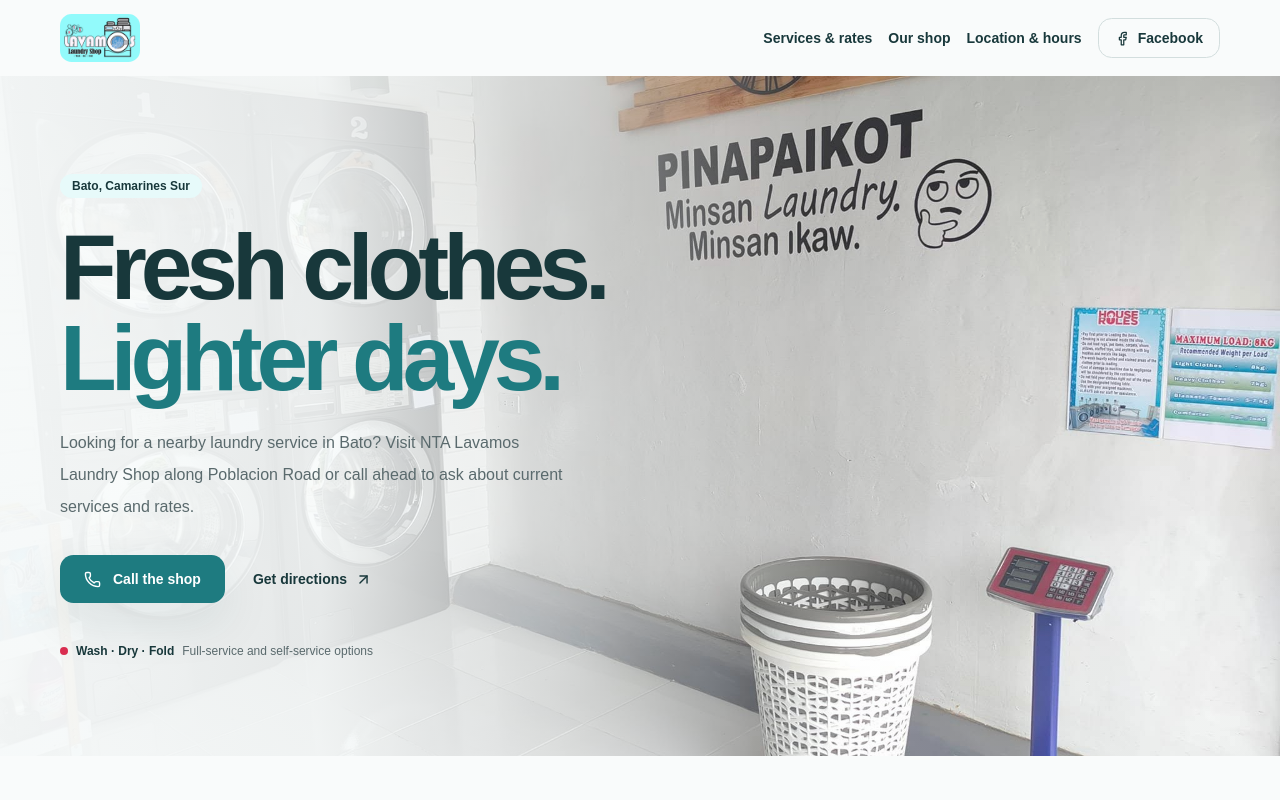
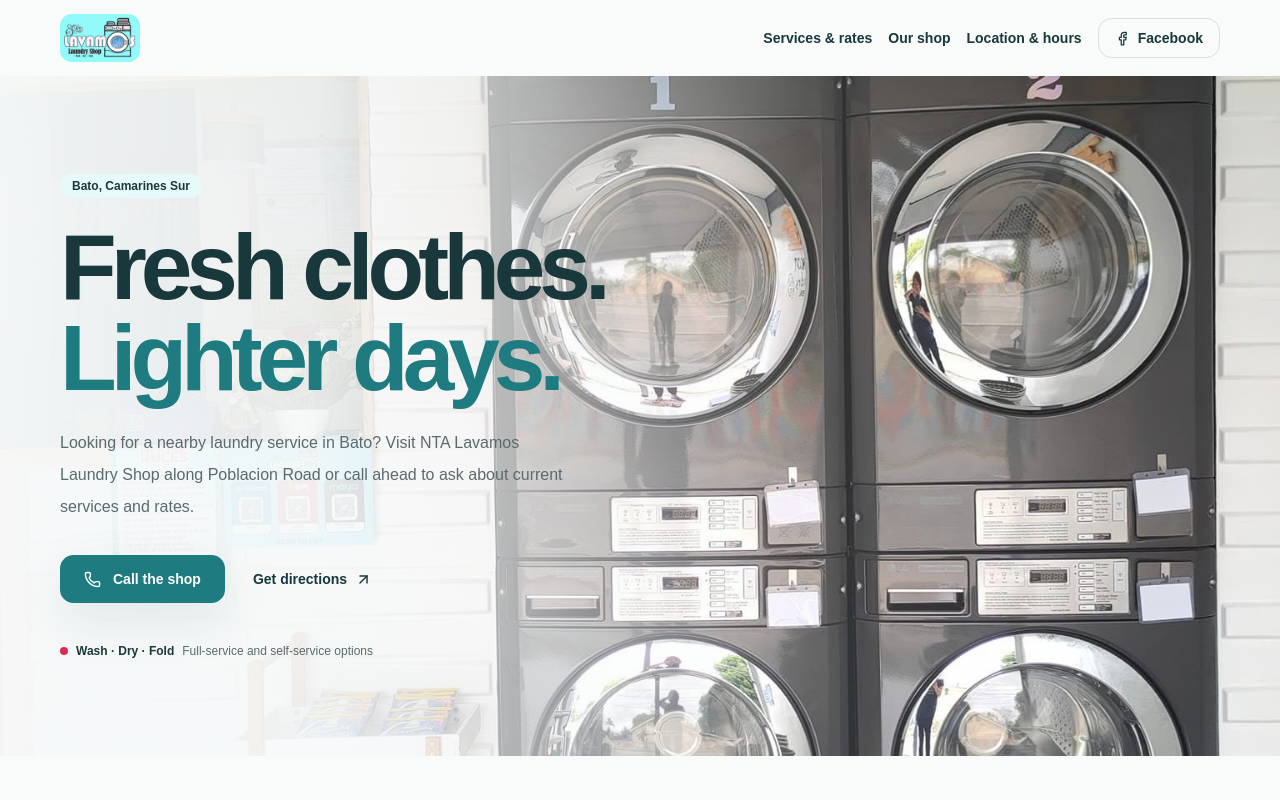
Before and after one commit to Draizen75/NTA-Lavamos-Laundry-Shop, a Next.js app: page / in a window 1280 px wide. Shown: the top 800 px of the page. Built offline with nearby package versions, Linux system fonts and the light colour scheme.

Commit message:
Restore original hero background image

```diff
--- a/app/page.tsx
+++ b/app/page.tsx
@@ -39,7 +39,7 @@ export default function Home() {
       <section className="relative isolate overflow-hidden bg-background">
         <div className="pointer-events-none absolute inset-0 -z-20" aria-hidden="true">
           <Image
-            src="/lavamos%20shop%201.jpg"
+            src="/lavamos%20shop.jpg"
             alt=""
             fill
             priority
```
